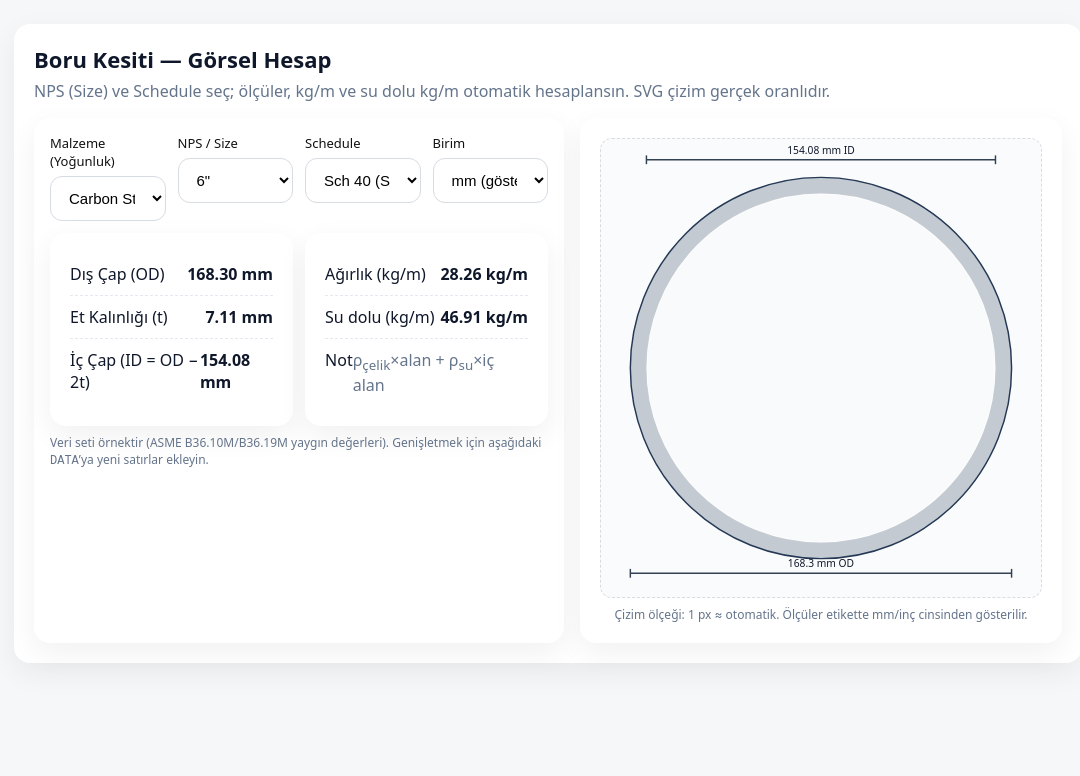
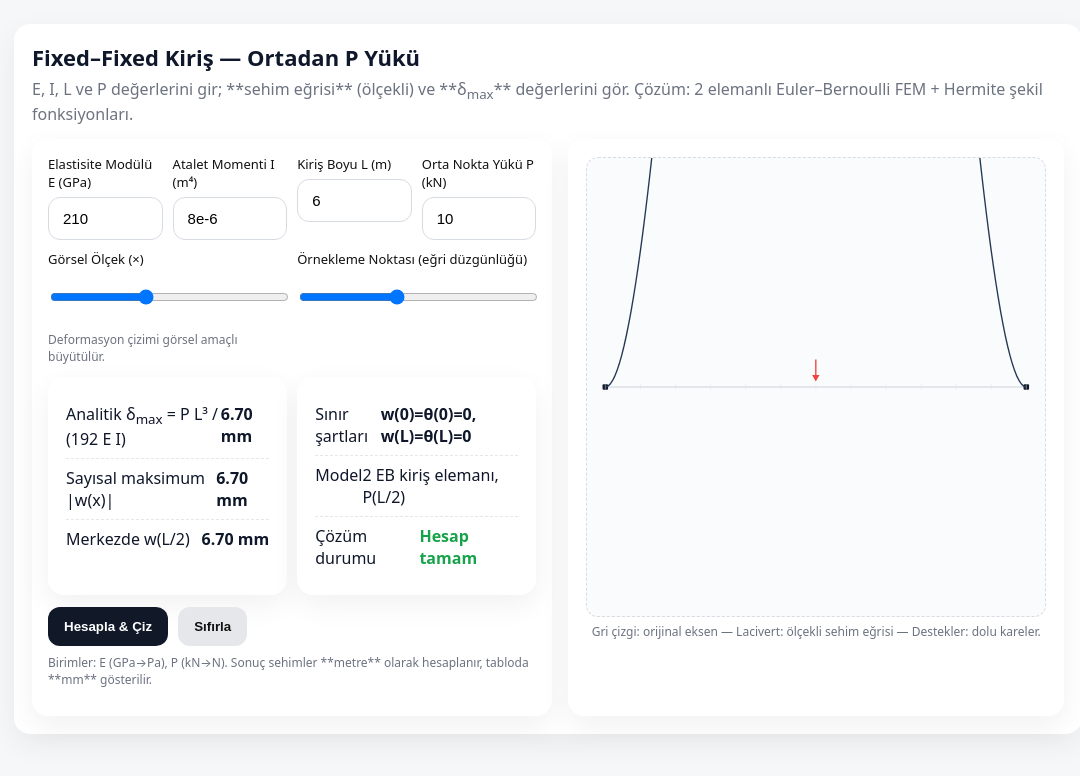
Before and after one commit to korcunl/wtcalc, a plain HTML site: page index.html in a window 1280 px wide. Shown: the whole page, without its empty margins (92-1172 px from the left). Drawn offline with Linux system fonts and the light colour scheme.

Commit message:
Update index.html

```diff
--- a/index.html
+++ b/index.html
@@ -3,238 +3,315 @@
 <head>
 <meta charset="utf-8" />
 <meta name="viewport" content="width=device-width,initial-scale=1" />
-  <title>Boru Kesiti — NPS & Schedule Görsel Hesap</title>
+<title>Beam Deflection — Fixed–Fixed (Midspan Load)</title>
 <style>
-    :root { --card: #fff; --ink:#0f172a; --muted:#64748b; --ring:#3b82f6; --bg:#f6f7f9; }
-    * { box-sizing: border-box }
-    body { margin:0; font-family: ui-sans-serif, system-ui, -apple-system, Segoe UI, Roboto, Arial; background:var(--bg); color:var(--ink); }
-    .wrap { max-width: 1100px; margin: 24px auto; padding: 0 16px; display: grid; gap: 16px; }
-    .grid { display: grid; grid-template-columns: 1.1fr 1fr; gap: 16px; }
-    .card { background:var(--card); border-radius: 16px; padding: 20px; box-shadow: 0 10px 30px rgba(0,0,0,.06); }
-    h1 { font-size: 22px; margin: 0 0 6px }
-    .sub { color:var(--muted); margin:0 0 16px }
-    label { font-size: 13px; color:#111; display:block; margin-bottom:6px }
-    select, input { width: 100%; padding: 12px 14px; border:1px solid #d7dbe2; border-radius:12px; font-size:15px; background:#fff; }
-    select:focus, input:focus { outline: none; border-color: var(--ring); box-shadow: 0 0 0 3px rgba(59,130,246,.15); }
-    .row { display:grid; grid-template-columns: repeat(4, 1fr); gap: 12px; }
-    .row2 { display:grid; grid-template-columns: repeat(2, 1fr); gap: 12px; margin-top:12px }
-    .kv { display:flex; justify-content:space-between; padding:10px 0; border-bottom:1px dashed #e5e8ef; }
-    .kv:last-child { border-bottom:0 }
-    .muted { color:var(--muted) }
-    .svgbox { display:flex; align-items:center; justify-content:center; height: 460px; background: #fafbfc; border:1px dashed #d7dbe2; border-radius:12px; }
-    .hint { font-size:12px; color:var(--muted); margin-top:8px }
-    footer { text-align:center; color:var(--muted); font-size:12px; margin-top:8px }
-    @media (max-width: 980px){ .grid{ grid-template-columns: 1fr } .svgbox{ height:360px } }
+  :root{
+    --bg:#f6f7f9; --card:#ffffff; --ink:#0f172a; --muted:#6b7280;
+    --brand:#111827; --accent:#2563eb; --grid:#e5e7eb; --ok:#16a34a;
+    --rad:16px;
+  }
+  *{box-sizing:border-box}
+  body{margin:0;font-family:ui-sans-serif,system-ui,-apple-system,Segoe UI,Roboto,Arial;background:var(--bg);color:var(--ink)}
+  .wrap{max-width:1100px;margin:24px auto;padding:0 16px;display:grid;gap:16px}
+  h1{font-size:22px;margin:0 0 6px}
+  .sub{color:var(--muted);margin:0 0 14px}
+  .grid{display:grid;grid-template-columns:1.05fr 1fr;gap:16px}
+  .card{background:var(--card);border-radius:var(--rad);box-shadow:0 10px 30px rgba(0,0,0,.06);padding:18px}
+  label{font-size:13px;color:#111;margin-bottom:6px;display:block}
+  .row{display:grid;grid-template-columns:repeat(4,1fr);gap:10px}
+  .row2{display:grid;grid-template-columns:repeat(2,1fr);gap:10px;margin-top:10px}
+  input,select{width:100%;padding:12px 14px;border:1px solid #d7dbe2;border-radius:12px;font-size:15px;background:#fff}
+  input:focus,select:focus{outline:none;border-color:var(--accent);box-shadow:0 0 0 3px rgba(37,99,235,.15)}
+  .btn{padding:12px 16px;border:0;border-radius:12px;background:var(--brand);color:#fff;font-weight:600;cursor:pointer}
+  .btn.secondary{background:#e5e7eb;color:#111}
+  .kv{display:flex;justify-content:space-between;padding:8px 0;border-bottom:1px dashed var(--grid)}
+  .kv:last-child{border-bottom:0}
+  .kv strong{font-variant-numeric:tabular-nums}
+  .ok{color:var(--ok);font-weight:600}
+  .canvas{height:460px;border:1px dashed #d7dbe2;border-radius:12px;background:#fafbfc;display:flex;align-items:center;justify-content:center}
+  .hint{font-size:12px;color:var(--muted);margin-top:8px}
+  footer{font-size:12px;color:var(--muted);text-align:center;margin-top:6px}
+  @media (max-width:980px){ .grid{grid-template-columns:1fr}.canvas{height:360px} .row{grid-template-columns:repeat(2,1fr)} }
 </style>
 </head>
 <body>
   <div class="wrap">
     <div class="card">
-      <h1>Boru Kesiti — Görsel Hesap</h1>
-      <p class="sub">NPS (Size) ve Schedule seç; ölçüler, kg/m ve su dolu kg/m otomatik hesaplansın. SVG çizim gerçek oranlıdır.</p>
+      <h1>Fixed–Fixed Kiriş — Ortadan P Yükü</h1>
+      <p class="sub">E, I, L ve P değerlerini gir; **sehim eğrisi** (ölçekli) ve **δ<sub>max</sub>** değerlerini gör. Çözüm: 2 elemanlı Euler–Bernoulli FEM + Hermite şekil fonksiyonları.</p>
       <div class="grid">
-        <!-- Sol: Form & Sonuçlar -->
+        <!-- Sol panel: form + sonuçlar -->
         <div class="card" style="padding:16px">
           <div class="row">
             <div>
-              <label>Malzeme (Yoğunluk)</label>
-              <select id="material">
-                <option value="steel">Carbon Steel (~7850 kg/m³)</option>
-                <option value="ss">Stainless (~8000 kg/m³)</option>
-              </select>
+              <label>Elastisite Modülü E (GPa)</label>
+              <input id="E" type="number" step="0.1" value="210" />
             </div>
             <div>
-              <label>NPS / Size</label>
-              <select id="nps"></select>
+              <label>Atalet Momenti I (m⁴)</label>
+              <input id="I" type="number" step="1e-8" value="8e-6" />
             </div>
             <div>
-              <label>Schedule</label>
-              <select id="sched"></select>
+              <label>Kiriş Boyu L (m)</label>
+              <input id="L" type="number" step="0.1" value="6" />
             </div>
             <div>
-              <label>Birim</label>
-              <select id="unit">
-                <option value="mm">mm (gösterim)</option>
-                <option value="inch">inç (gösterim)</option>
-              </select>
+              <label>Orta Nokta Yükü P (kN)</label>
+              <input id="P" type="number" step="0.1" value="10" />
             </div>
           </div>
 
           <div class="row2">
+            <div>
+              <label>Görsel Ölçek (×)</label>
+              <input id="scale" type="range" min="50" max="1500" value="600" />
+              <div class="hint">Deformasyon çizimi görsel amaçlı büyütülür.</div>
+            </div>
+            <div>
+              <label>Örnekleme Noktası (eğri düzgünlüğü)</label>
+              <input id="nsamp" type="range" min="40" max="400" value="180" />
+            </div>
+          </div>
+
+          <div class="row2" style="margin-top:12px">
             <div class="card">
-              <div class="kv"><span>Dış Çap (OD)</span><strong id="odOut">—</strong></div>
-              <div class="kv"><span>Et Kalınlığı (t)</span><strong id="tOut">—</strong></div>
-              <div class="kv"><span>İç Çap (ID = OD − 2t)</span><strong id="idOut">—</strong></div>
+              <div class="kv"><span>Analitik δ<sub>max</sub> = <span class="muted">P L³ / (192 E I)</span></span><strong id="dAnal">—</strong></div>
+              <div class="kv"><span>Sayısal maksimum |w(x)|</span><strong id="dNum">—</strong></div>
+              <div class="kv"><span>Merkezde w(L/2)</span><strong id="dMid">—</strong></div>
             </div>
             <div class="card">
-              <div class="kv"><span>Ağırlık (kg/m)</span><strong id="wOut">—</strong></div>
-              <div class="kv"><span>Su dolu (kg/m)</span><strong id="wfOut">—</strong></div>
-              <div class="kv"><span>Not</span><span class="muted">ρ<sub>çelik</sub>×alan + ρ<sub>su</sub>×iç alan</span></div>
+              <div class="kv"><span>Sınır şartları</span><strong> w(0)=θ(0)=0, w(L)=θ(L)=0 </strong></div>
+              <div class="kv"><span>Model</span><span class="muted">2 EB kiriş elemanı, P(L/2)</span></div>
+              <div class="kv"><span>Çözüm durumu</span><strong id="ok" class="ok">Hazır</strong></div>
             </div>
           </div>
-          <p class="hint">Veri seti örnektir (ASME B36.10M/B36.19M yaygın değerleri). Genişletmek için aşağıdaki <code>DATA</code>’ya yeni satırlar ekleyin.</p>
+
+          <div style="margin-top:12px; display:flex; gap:10px">
+            <button class="btn" id="solve">Hesapla & Çiz</button>
+            <button class="btn secondary" id="reset">Sıfırla</button>
+          </div>
+          <p class="hint">Birimler: E (GPa→Pa), P (kN→N). Sonuç sehimler **metre** olarak hesaplanır, tabloda **mm** gösterilir.</p>
         </div>
 
-        <!-- Sağ: SVG çizim -->
+        <!-- Sağ panel: çizim -->
         <div class="card">
-          <div class="svgbox">
-            <svg id="svg" viewBox="0 0 600 600" width="100%" height="100%" aria-label="Boru kesit çizimi">
+          <div class="canvas">
+            <svg id="svg" viewBox="0 0 1000 420" width="100%" height="100%" aria-label="kiriş çizimi">
               <!-- Dinamik olarak doldurulacak -->
             </svg>
           </div>
-          <footer>Çizim ölçeği: 1 px ≈ otomatik. Ölçüler etikette mm/inç cinsinden gösterilir.</footer>
+          <footer>Gri çizgi: orijinal eksen — Lacivert: ölçekli sehim eğrisi — Destekler: dolu kareler.</footer>
         </div>
       </div>
     </div>
   </div>
 
 <script>
-    // ------- Başlangıç veri seti (kolayca genişletilebilir) -------
-    // Tüm OD'ler mm; thickness (t) mm. Sch40 ≈ STD, Sch80 ≈ XS
-    const DATA = {
-      '2"':  { OD: 60.3,  schedules: { 'Sch 40': 3.91, 'Sch 80': 5.54 } },
-      '4"':  { OD: 114.3, schedules: { 'Sch 40': 6.02, 'Sch 80': 8.56 } },
-      '6"':  { OD: 168.3, schedules: { 'Sch 40 (STD)': 7.11, 'Sch 80 (XS)': 10.97 } },
-      '8"':  { OD: 219.1, schedules: { 'Sch 40': 8.18, 'Sch 80': 12.70 } }
-    };
+  // ----- Kısa yardımcılar -----
+  const el = id => document.getElementById(id);
+  const mm = v => (v*1000).toFixed(2) + ' mm';
+  const toPa = GPa => GPa*1e9;
+  const toN  = kN  => kN*1e3;
 
-    // Yoğunluklar (kg/m3)
-    const DENSITY = { steel: 7850, ss: 8000, water: 1000 };
-
-    // ---------- Elemanlar ----------
-    const el = id => document.getElementById(id);
-    const npsSel = el('nps'), schSel = el('sched'), unitSel = el('unit'), matSel = el('material');
-    const odOut = el('odOut'), tOut = el('tOut'), idOut = el('idOut'), wOut = el('wOut'), wfOut = el('wfOut');
-    const svg = el('svg');
-
-    // ---------- Yardımcılar ----------
-    const mmToInch = mm => mm / 25.4;
-    const fmt = (v, u='mm') => {
-      if (!isFinite(v)) return '—';
-      if (u === 'inch') return mmToInch(v).toFixed(3) + ' in';
-      return v.toFixed(2) + ' mm';
-    };
-    const fmtKg = v => isFinite(v) ? v.toFixed(2) + ' kg/m' : '—';
-
-    function populateNps() {
-      npsSel.innerHTML = '';
-      Object.keys(DATA).forEach(k => {
-        const opt = document.createElement('option'); opt.value = k; opt.textContent = k;
-        npsSel.appendChild(opt);
-      });
+  // ----- Beam element local stiffness (Euler-Bernoulli) -----
+  function beamK(EI, L){
+    const L2=L*L, L3=L2*L;
+    const f = EI / L3;
+    // 4x4
+    return [
+      [ 12,   6*L,  -12,   6*L],
+      [ 6*L, 4*L2,  -6*L, 2*L2],
+      [-12,  -6*L,   12,  -6*L],
+      [ 6*L, 2*L2,  -6*L, 4*L2]
+    ].map(row => row.map(v => v * f));
   }
 
-    function populateSched(nps) {
-      schSel.innerHTML = '';
-      const S = DATA[nps].schedules;
-      Object.keys(S).forEach(k => {
-        const opt = document.createElement('option'); opt.value = k; opt.textContent = k;
-        schSel.appendChild(opt);
-      });
+  // ----- Assemble 2 elements (nodes 0-1-2) -----
+  function assembleGlobal(EI, L){
+    const Le = L/2;
+    const k1 = beamK(EI, Le);
+    const k2 = beamK(EI, Le);
+    // Global 6x6 zero
+    const K = Array.from({length:6}, _=>Array(6).fill(0));
+    // add k1 at dofs [0,1,2,3]
+    const m1=[0,1,2,3], m2=[2,3,4,5];
+    for(let i=0;i<4;i++) for(let j=0;j<4;j++){
+      K[m1[i]][m1[j]] += k1[i][j];
+      K[m2[i]][m2[j]] += k2[i][j];
+    }
+    return K;
   }
 
-    function computeAndRender() {
-      const nps = npsSel.value;
-      const sch = schSel.value;
-      const unit = unitSel.value;
-      const mat = matSel.value;
-      const OD_mm = DATA[nps].OD;
-      const t_mm = DATA[nps].schedules[sch];
-      const ID_mm = OD_mm - 2 * t_mm;
-
-      // Çıktılar (mm/inç)
-      odOut.textContent = fmt(OD_mm, unit);
-      tOut.textContent  = fmt(t_mm, unit);
-      idOut.textContent = fmt(ID_mm, unit);
-
-      // kg/m hesapları (metre cinsinden alanlar)
-      const OD = OD_mm / 1000, ID = ID_mm / 1000; // m
-      const areaSteel = Math.PI * (OD*OD - ID*ID) / 4;               // m^2
-      const areaWater = Math.PI * (ID*ID) / 4;                        // m^2
-      const rhoSteel  = DENSITY[mat], rhoWater = DENSITY.water;
-      const w = areaSteel * rhoSteel;                 // kg/m
-      const wf = w + areaWater * rhoWater;            // kg/m (su dahil)
-
-      wOut.textContent  = fmtKg(w);
-      wfOut.textContent = fmtKg(wf);
-
-      drawSVG(OD_mm, ID_mm); // mm
+  // ----- Reduce (apply fixed BCs) & solve -----
+  function solveSystem(K, F, fixedIdx){
+    // Create list of free dofs
+    const all=[0,1,2,3,4,5];
+    const free = all.filter(i => !fixedIdx.includes(i));
+    // Build reduced
+    const Kr = free.map(i => free.map(j => K[i][j]));
+    const Fr = free.map(i => F[i]);
+    const ur = gaussSolve(Kr, Fr);
+    // Build full u
+    const U = Array(6).fill(0);
+    free.forEach((i,ii)=> U[i]=ur[ii]);
+    return U; // [w0, th0, w1, th1, w2, th2]
   }
 
-    function drawSVG(OD_mm, ID_mm){
-      svg.innerHTML = ''; // temizle
-
-      // SVG kanvas ölçüsü
-      const W = 600, H = 600, cx = W/2, cy = H/2;
-
-      // mm -> px ölçek: dış çapa göre %80 alanı kullan
-      const margin = 40;
-      const maxRpx = Math.min(W,H)/2 - margin;
-      const scale = maxRpx / (OD_mm/2); // px/mm
-      const OD_r = (OD_mm/2) * scale;
-      const ID_r = (ID_mm/2) * scale;
-
-      // Dış ve iç daireler
-      const outer = circle(cx, cy, OD_r, '#253955');
-      const inner = circle(cx, cy, ID_r, '#ffffff');
-
-      // Kesit hatch (çeperi göstermek için kalın stroke)
-      const ring = document.createElementNS('http://www.w3.org/2000/svg', 'circle');
-      ring.setAttribute('cx', cx); ring.setAttribute('cy', cy); ring.setAttribute('r', (OD_r+ID_r)/2);
-      ring.setAttribute('fill', 'none'); ring.setAttribute('stroke', '#253955'); ring.setAttribute('stroke-width', (OD_r-ID_r));
-      ring.setAttribute('opacity', '0.25');
-
-      // Ölçülendirme çizgileri (OD ve ID)
-      const gDim = document.createElementNS('http://www.w3.org/2000/svg', 'g');
-      gDim.appendChild(dimLine(cx-OD_r, cy+OD_r+20, cx+OD_r, cy+OD_r+20, `${OD_mm.toFixed(1)} mm OD`));
-      gDim.appendChild(dimLine(cx-ID_r, cy-OD_r-24, cx+ID_r, cy-OD_r-24, `${ID_mm.toFixed(2)} mm ID`));
-
-      // Ekrana ekle
-      svg.appendChild(outer);
-      svg.appendChild(inner);
-      svg.appendChild(ring);
-      svg.appendChild(gDim);
+  // Simple Gaussian elimination (no pivoting is fine for 2x2, 3x3 etc.)
+  function gaussSolve(A, b){
+    const n = A.length;
+    // Augmented matrix
+    const M = A.map((row,i)=> row.concat([b[i]]));
+    for(let k=0;k<n;k++){
+      // pivot
+      let piv = M[k][k];
+      if(Math.abs(piv) < 1e-18) throw new Error('Singular matrix');
+      // normalize
+      for(let j=k;j<=n;j++) M[k][j] /= piv;
+      // eliminate
+      for(let i=0;i<n;i++){
+        if(i===k) continue;
+        const f = M[i][k];
+        for(let j=k;j<=n;j++) M[i][j] -= f*M[k][j];
+      }
+    }
+    return M.map(row=>row[n]);
   }
 
-    function circle(cx, cy, r, stroke='#111'){
-      const c = document.createElementNS('http://www.w3.org/2000/svg', 'circle');
-      c.setAttribute('cx', cx); c.setAttribute('cy', cy); c.setAttribute('r', r);
-      c.setAttribute('fill', '#f8fafc');
-      c.setAttribute('stroke', stroke);
-      c.setAttribute('stroke-width', 2);
-      return c;
+  // ----- Hermite shape functions for plotting -----
+  function wHermite(x, L, wi, thi, wj, thj){
+    const s = x/L;
+    const N1 = 1 - 3*s*s + 2*s*s*s;
+    const N2 = L*(s - 2*s*s + s*s*s);
+    const N3 = 3*s*s - 2*s*s*s;
+    const N4 = L*(-s*s + s*s*s);
+    return N1*wi + N2*thi + N3*wj + N4*thj;
   }
 
-    function dimLine(x1,y1,x2,y2,label){
-      const g = document.createElementNS('http://www.w3.org/2000/svg', 'g');
-      const line = document.createElementNS('http://www.w3.org/2000/svg', 'line');
-      line.setAttribute('x1', x1); line.setAttribute('y1', y1); line.setAttribute('x2', x2); line.setAttribute('y2', y2);
-      line.setAttribute('stroke', '#334155'); line.setAttribute('stroke-width', 2);
-      const a1 = document.createElementNS('http://www.w3.org/2000/svg', 'line');
-      const a2 = document.createElementNS('http://www.w3.org/2000/svg', 'line');
-      [a1,a2].forEach(a=>{ a.setAttribute('stroke','#334155'); a.setAttribute('stroke-width',2); });
-      a1.setAttribute('x1', x1); a1.setAttribute('y1', y1-6); a1.setAttribute('x2', x1); a1.setAttribute('y2', y1+6);
-      a2.setAttribute('x1', x2); a2.setAttribute('y1', y2-6); a2.setAttribute('x2', x2); a2.setAttribute('y2', y2+6);
-      const text = document.createElementNS('http://www.w3.org/2000/svg', 'text');
-      text.setAttribute('x', (x1+x2)/2); text.setAttribute('y', y1 - 8);
-      text.setAttribute('text-anchor', 'middle'); text.setAttribute('font-size', '14');
-      text.setAttribute('fill', '#0f172a'); text.textContent = label;
-      g.appendChild(line); g.appendChild(a1); g.appendChild(a2); g.appendChild(text);
+  function solveAndPlot(){
+    // Inputs
+    const E = toPa(parseFloat(el('E').value));
+    const I = parseFloat(el('I').value);
+    const L = parseFloat(el('L').value);
+    const P = toN(parseFloat(el('P').value));
+    const scale = parseFloat(el('scale').value);
+    const nsamp = parseInt(el('nsamp').value, 10);
+
+    if([E,I,L,P].some(v=>!isFinite(v) || v<=0)) { el('ok').textContent='Hatalı giriş'; return; }
+
+    const EI = E*I;
+
+    // Global stiffness (6x6), load at node 1 vertical -> DOF index 2
+    const K = assembleGlobal(EI, L);
+    const F = [0,0, P, 0, 0, 0]; // [w0,th0,w1,th1,w2,th2]
+    const fixed = [0,1,4,5];     // fixed-fixed
+    const U = solveSystem(K, F, fixed); // full dof vector
+
+    const w0=U[0], th0=U[1], w1=U[2], th1=U[3], w2=U[4], th2=U[5];
+
+    // Continuous curve via two elements
+    const Le=L/2;
+    const xs=[], ws=[];
+    for(let i=0;i<=nsamp/2;i++){
+      const x = (i/nsamp)*L; // 0..L/2
+      xs.push(x);
+      ws.push( wHermite(x, Le, 0, 0, w1, th1) );
+    }
+    for(let i=1;i<=nsamp/2;i++){
+      const xloc = (i/(nsamp/2))*Le; // 0..Le mapped to L/2..L
+      const x = L/2 + xloc;
+      xs.push(x);
+      ws.push( wHermite(xloc, Le, w1, th1, 0, 0) );
+    }
+
+    // Numeric max
+    let wabsmax = 0, wmid=0;
+    xs.forEach((x,idx)=>{
+      const val = ws[idx];
+      if(Math.abs(val)>Math.abs(wabsmax)) wabsmax=val;
+      if(Math.abs(x - L/2) < 1e-9) wmid = val;
+    });
+
+    // Analytic δmax
+    const dAnal = (P * Math.pow(L,3)) / (192 * EI);
+
+    // UI outputs
+    el('dAnal').textContent = mm(dAnal);
+    el('dNum').textContent  = mm(Math.abs(wabsmax));
+    el('dMid').textContent  = mm(Math.abs(wmid));
+    el('ok').textContent    = 'Hesap tamam';
+
+    // ---- SVG drawing ----
+    const svg = el('svg');
+    svg.innerHTML='';
+    const W=1000, H=420, margin=40;
+    const baseY = H/2;
+    const leftX = margin, rightX = W - margin;
+    const xToPx = x => leftX + (x/L) * (rightX-leftX);
+    // normalize deflection for drawing (scale slider)
+    const yToPx = w => baseY + (-w * scale * 1000); // m -> mm, then ×scale and up-negative
+
+    // baseline (undeformed)
+    const baseLine = line(xToPx(0), baseY, xToPx(L), baseY, '#c7cdd6', 2);
+    svg.appendChild(baseLine);
+
+    // supports (fixed) as squares
+    svg.appendChild(rect(xToPx(0)-6, baseY-6, 12, 12, '#111827'));
+    svg.appendChild(rect(xToPx(L)-6, baseY-6, 12, 12, '#111827'));
+
+    // load arrow at midspan
+    svg.appendChild(arrowDown(xToPx(L/2), baseY-60, 36, '#ef4444'));
+
+    // deflected polyline
+    const path = document.createElementNS('http://www.w3.org/2000/svg','polyline');
+    const pts = xs.map((x,i)=> `${xToPx(x)},${yToPx(ws[i])}`).join(' ');
+    path.setAttribute('points', pts);
+    path.setAttribute('fill','none');
+    path.setAttribute('stroke','#253955');
+    path.setAttribute('stroke-width','3');
+    svg.appendChild(path);
+
+    // ticks every 0.5 m
+    for(let x=0;x<=L+1e-9;x+=0.5){
+      const X=xToPx(x);
+      svg.appendChild(line(X, baseY-6, X, baseY+6, '#dfe3ea', 1));
+    }
+  }
+
+  // --- SVG helpers ---
+  function line(x1,y1,x2,y2,color,w){
+    const ln = document.createElementNS('http://www.w3.org/2000/svg','line');
+    ln.setAttribute('x1',x1); ln.setAttribute('y1',y1);
+    ln.setAttribute('x2',x2); ln.setAttribute('y2',y2);
+    ln.setAttribute('stroke',color); ln.setAttribute('stroke-width',w||2);
+    return ln;
+  }
+  function rect(x,y,w,h,color){
+    const r = document.createElementNS('http://www.w3.org/2000/svg','rect');
+    r.setAttribute('x',x); r.setAttribute('y',y); r.setAttribute('width',w); r.setAttribute('height',h);
+    r.setAttribute('fill',color); r.setAttribute('rx','2'); r.setAttribute('ry','2');
+    return r;
+  }
+  function arrowDown(x,y,size,color){
+    const g = document.createElementNS('http://www.w3.org/2000/svg','g');
+    const shaft = line(x, y, x, y+size, color, 3);
+    const h = document.createElementNS('http://www.w3.org/2000/svg','polygon');
+    h.setAttribute('points', `${x-8},${y+size-2} ${x+8},${y+size-2} ${x},${y+size+12}`);
+    h.setAttribute('fill', color);
+    g.appendChild(shaft); g.appendChild(h);
     return g;
   }
 
-    // ---------- Olaylar ----------
-    [npsSel, schSel, unitSel, matSel].forEach(s => s && s.addEventListener('change', computeAndRender));
+  // events
+  el('solve').addEventListener('click', solveAndPlot);
+  el('reset').addEventListener('click', ()=>{
+    el('E').value=210; el('I').value=8e-6; el('L').value=6; el('P').value=10;
+    el('scale').value=600; el('nsamp').value=180;
+    solveAndPlot();
+  });
 
-    // Başlat
-    populateNps();
-    npsSel.value = '6"';
-    populateSched(npsSel.value);
-    schSel.value = Object.keys(DATA[npsSel.value].schedules)[0];
-    computeAndRender();
-
-    // NPS değişince schedule listesini tazele
-    npsSel.addEventListener('change', () => { populateSched(npsSel.value); schSel.selectedIndex = 0; computeAndRender(); });
+  // initial render
+  solveAndPlot();
 </script>
 </body>
 </html>
```
Lines whose indentation alone changed are shown as unchanged.
